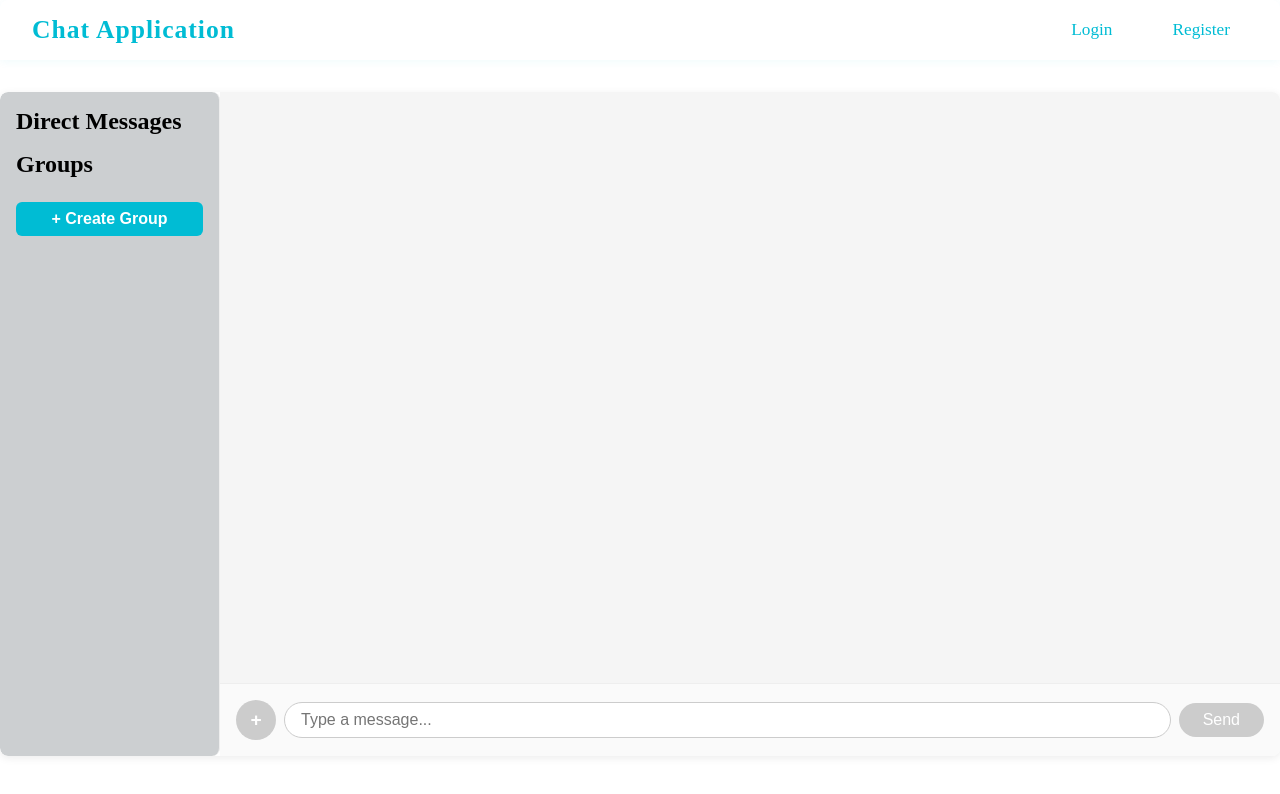
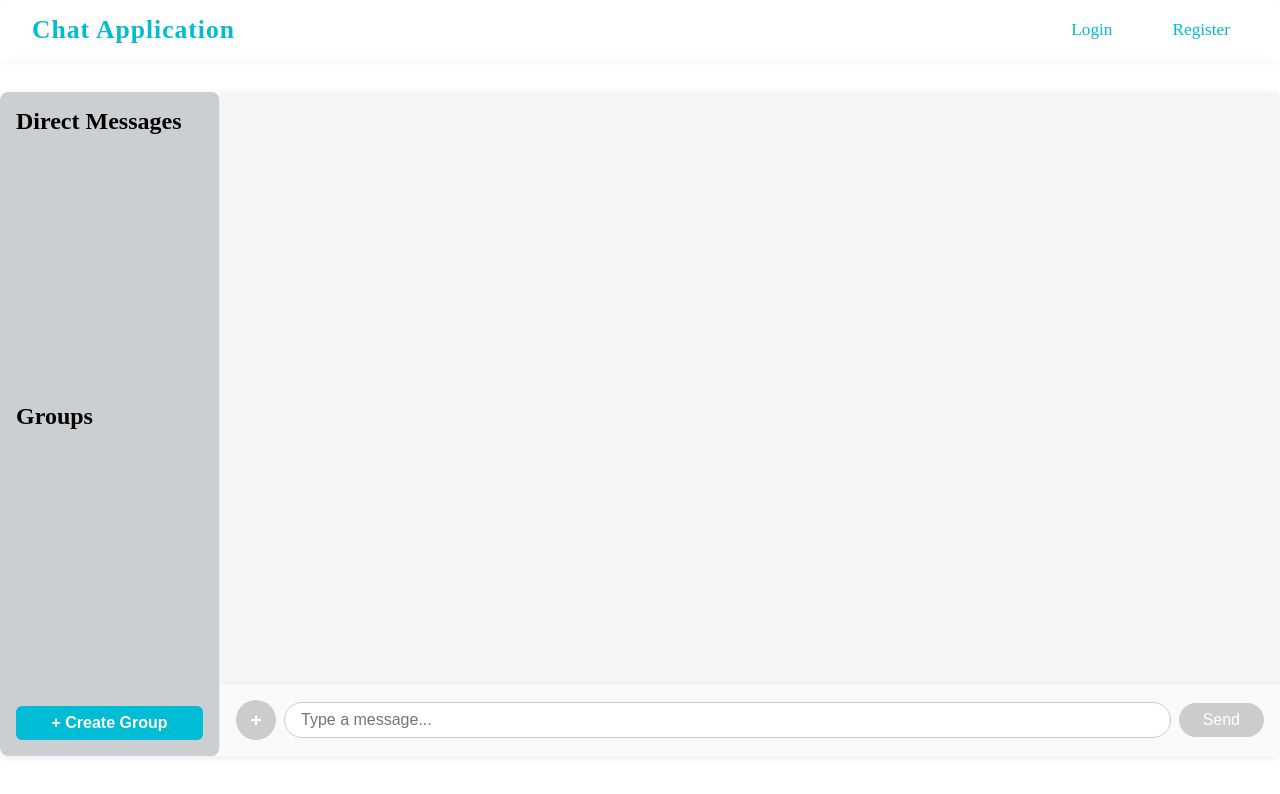
Before and after one commit to kashishchadha/ChatApplications, a React (Vite) app in the folder client/: page /chat in a window 1280 px wide. Shown: the top 794 px of the page. Built offline with nearby package versions, Linux system fonts and the light colour scheme.

Commit message:
scrool group and messages

```diff
--- a/client/src/pages/Chat.tsx
+++ b/client/src/pages/Chat.tsx
@@ -357,6 +357,7 @@ const Chat = () => {
   return (
     <div className="chat-container">
       <aside className="chat-sidebar">
+        <div className="sidebar-section">
           <h3>Direct Messages</h3>
           <ul>
             {users.filter(u => u._id !== user?._id).map(userItem => (
@@ -369,16 +370,16 @@ const Chat = () => {
               </li>
             ))}
           </ul>
+        </div>
+        <div className="sidebar-section">
           <h3>Groups</h3>
           <ul>
             {groups
               .filter(group => {
                 if (!user) return false;
-              // If group.members exists, filter by membership
                 if (Array.isArray(group.members)) {
                   return group.members.includes(user._id);
                 }
-              // If no members field, show all (fallback)
                 return true;
               })
               .map(group => (
@@ -391,6 +392,7 @@ const Chat = () => {
                 </li>
               ))}
           </ul>
+        </div>
         <button className='add-group-btn' onClick={() => setShowCreateGroup(true)}>+ Create Group</button>
       </aside>
       <main className="chat-main">
--- a/client/src/styles/Chat.css
+++ b/client/src/styles/Chat.css
@@ -16,6 +16,17 @@
   padding: 1rem;
   border-radius: 8px;
   border-right: 1px solid #eee;
+  display: flex;
+  flex-direction: column;
+  height: 100%;
+  min-height: 0;
+}
+
+.sidebar-section {
+  flex: 1 1 0;
+  min-height: 0;
+  display: flex;
+  flex-direction: column;
 }
 
 .chat-sidebar h3 {
@@ -27,8 +38,19 @@
 .chat-sidebar ul {
   list-style: none;
   padding: 0;
-  margin: 0;
+  margin: 0 0 1rem 0;
   font-size: 1.2rem;
+  flex: 1 1 0;
+  overflow-y: auto;
+  min-height: 0;
+}
+
+.chat-sidebar ul::-webkit-scrollbar {
+  width: 6px;
+}
+.chat-sidebar ul::-webkit-scrollbar-thumb {
+  background: #b0b0b0;
+  border-radius: 3px;
 }
 
 .chat-sidebar li {
@@ -44,8 +66,8 @@
   background: #00bcd4;
   color: #fff;
 }
-.add-group-btn{
 
+.add-group-btn {
   margin-top: 8px;
   width: 100%;
   background: #00bcd4;
@@ -57,6 +79,7 @@
   cursor: pointer;
   font-size: 16px;
   transition: background 0.2s;
+  flex-shrink: 0;
 }
 
 .chat-main {
```
Lines whose indentation alone changed are shown as unchanged.
